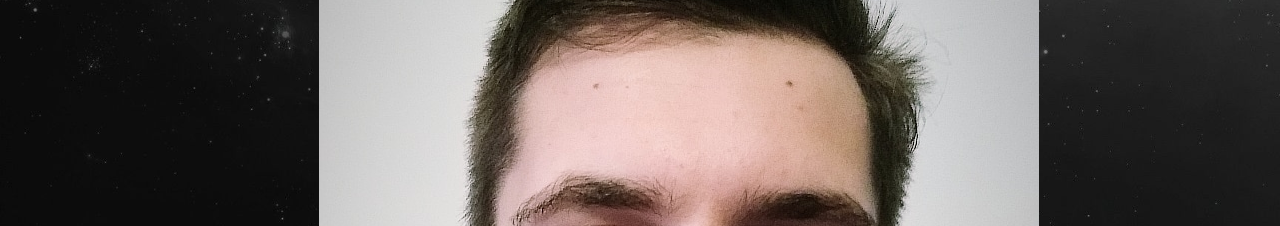
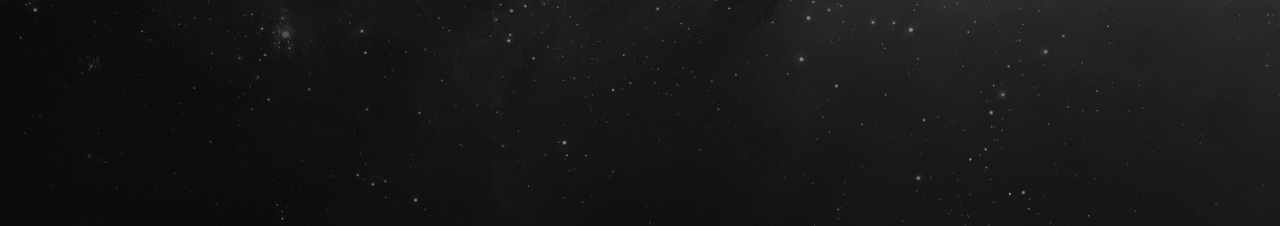
Before and after one commit to m-jachym/uuczek.github.io, a plain HTML site: page index.html in a window 1280 px wide. Shown: the part 488-714 px from the top of the page. Drawn offline with Linux system fonts and the light colour scheme.

Commit message:
Update index.html

```diff
--- a/index.html
+++ b/index.html
@@ -25,7 +25,7 @@
         </header>
         <section>
             <figure>
-                <img src="img/IMG_20181112_151122_242.jpg" alt="">
+                <img src="#" alt="">
             </figure>
             <article>
                 <h1>Marek Jachym</h1>
```
